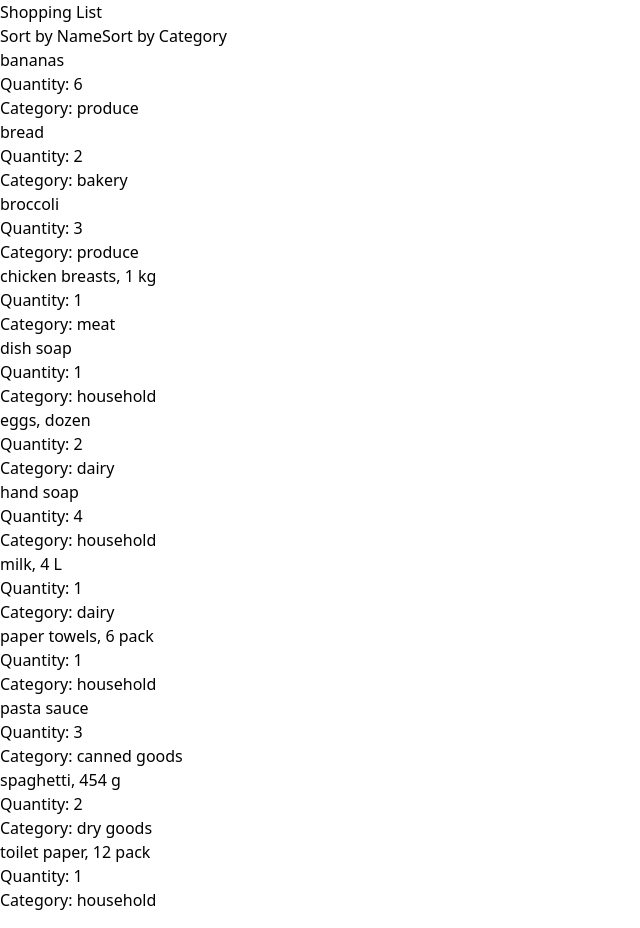
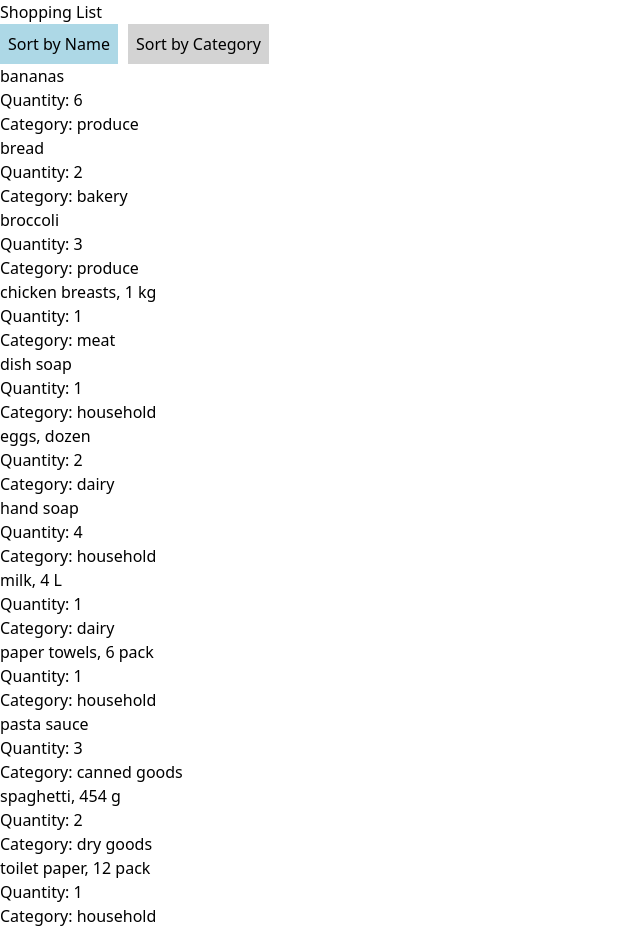
Before and after one commit to louispadillo/cprg306a-assignment, a Next.js app: page /week-6 in a window 1280 px wide. Shown: the whole page, without its empty margins (0-640 px from the left). Built offline with nearby package versions, Linux system fonts and the light colour scheme.

Commit message:
Update item-list.js

```diff
--- a/app/week-6/item-list.js
+++ b/app/week-6/item-list.js
@@ -8,19 +8,19 @@ export default function ItemList() {
 
     const [sortBy, setSortBy] = useState("name");
 
+    let sortedItems = [...items];
 
-    const sortedItems = [...items].sort((a, b) => {
+    if (sortBy === "name") {
+        sortedItems.sort((a, b) =>
+            a.name.localeCompare(b.name)
+        );
+    }
 
-        if (sortBy === "name") {
-            return a.name.localeCompare(b.name);
-        }
-
-        if (sortBy === "category") {
-            return a.category.localeCompare(b.category);
-        }
-
-        return 0;
-    });
+    if (sortBy === "category") {
+        sortedItems.sort((a, b) =>
+            a.category.localeCompare(b.category)
+        );
+    }
 
 
     return (
@@ -28,6 +28,11 @@ export default function ItemList() {
 
             <button
                 onClick={() => setSortBy("name")}
+                style={{
+                    marginRight: "10px",
+                    padding: "8px",
+                    backgroundColor: sortBy === "name" ? "lightblue" : "lightgray"
+                }}
             >
                 Sort by Name
             </button>
@@ -35,6 +40,10 @@ export default function ItemList() {
 
             <button
                 onClick={() => setSortBy("category")}
+                style={{
+                    padding: "8px",
+                    backgroundColor: sortBy === "category" ? "lightblue" : "lightgray"
+                }}
             >
                 Sort by Category
             </button>
```
